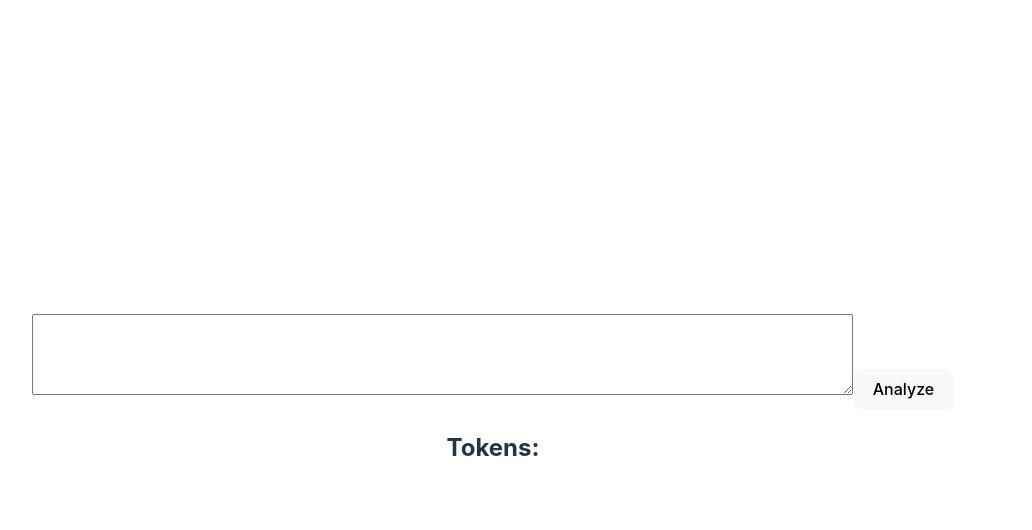
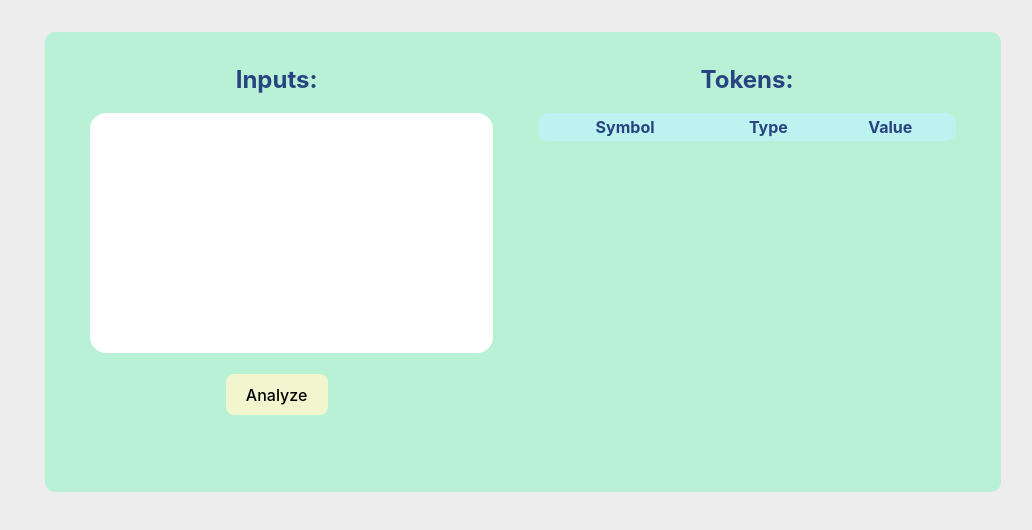
Before and after one commit to ed-corne/ProyectoSemTraductores2, a React (Vite) app: page /complete in a window 1280 px wide. Shown: the top 530 px of the page, without its empty margins (147-1179 px from the left). Built offline with nearby package versions, Linux system fonts and the light colour scheme.

Commit message:
styles added

```diff
--- a/src/components/AnalizadorLexico/CompleteLexico.jsx
+++ b/src/components/AnalizadorLexico/CompleteLexico.jsx
@@ -1,34 +1,47 @@
 import React, { useState } from "react";
 import { analyzeInput } from "./AnalyzeInput";
+import '../../styles/lexicalAn.css';
 //2 hola23 25 24.23 80 + 90-10 mundo 80saludo d 3
 const CompleteLexico = () => {
   const [inputText, setInputText] = useState("");
   const [tokens, setTokens] = useState([]);
 
   return (
-    <>
-      <div>
+    <div className="page">
+    <div className="complete__page">
+      <div className="inputArea">
+      <h2 className="tokensArea__title">Inputs:</h2>
         <textarea
-          cols={100}
-          rows={5}
           value={inputText}
           onChange={(e) => setInputText(e.target.value)}
+          className="inputArea__area"
         ></textarea>
-        <button onClick={() => setTokens(analyzeInput(inputText))}>
+        <button
+          onClick={() => setTokens(analyzeInput(inputText))}
+          className="inputArea__button"
+        >
           Analyze
         </button>
-        <div>
-          <h2>Tokens:</h2>
-          <ul>
-            {tokens.map((token, index) => (
-              <li key={index}>
-                Symbol: {token.symbol}, Value: {token.value}
-              </li>
-            ))}
-          </ul>
-        </div>
       </div>
-    </>
+      <div className="tokensArea">
+        <h2 className="tokensArea__title">Tokens:</h2>
+        <table className="tokenArea__table">
+          <tr className="tokenArea__row">
+            <th className="tokenArea__column">Symbol</th>
+            <th className="tokenArea__column">Type</th>
+            <th className="tokenArea__column">Value</th>
+          </tr>
+          {tokens.map((token, index) => (
+            <tr key={index} className="tokenArea__row">
+              <td className="tokenArea__column">{token.symbol}</td>
+              <td className="tokenArea__column">{token.type}</td>
+              <td className="tokenArea__column">{token.value}</td>
+            </tr>
+          ))}
+        </table>
+      </div>
+    </div>
+    </div>
   );
 };
 
--- a/src/index.css
+++ b/src/index.css
@@ -1,17 +1,17 @@
+*{
+  margin: 0;
+  padding: 0;
+}
 :root {
   font-family: Inter, system-ui, Avenir, Helvetica, Arial, sans-serif;
   line-height: 1.5;
   font-weight: 400;
 
   color-scheme: light dark;
-  color: rgba(255, 255, 255, 0.87);
-  background-color: #242424;
+  color: #f2f2f2;
+  background-color: #2c2c2c;
 
-  font-synthesis: none;
-  text-rendering: optimizeLegibility;
-  -webkit-font-smoothing: antialiased;
-  -moz-osx-font-smoothing: grayscale;
-  -webkit-text-size-adjust: 100%;
+
 }
 #root {
   max-width: 1280px;
@@ -63,13 +63,13 @@ button:focus-visible {
 
 @media (prefers-color-scheme: light) {
   :root {
-    color: #213547;
-    background-color: #ffffff;
+    color: #0d0f36;
+    background-color: #ededed;
   }
   a:hover {
-    color: #747bff;
+    color: #69d2cd;
   }
   button {
-    background-color: #f9f9f9;
+    background-color: #f1f6ce;
   }
 }
--- a/src/pages/Home.jsx
+++ b/src/pages/Home.jsx
@@ -1,14 +1,21 @@
-import React from 'react'
-import { Link } from 'react-router-dom'
-
+import React from "react";
+import { Link } from "react-router-dom";
+import "../styles/home.css";
 const Home = () => {
   return (
-    <div>
-      <Link to="/mini" >Mini</Link>
-      <br />
-      <Link to="/complete" >complete</Link>
+    <div className="homePage">
+      <h1 className="homePage__title">Lexical analyzer</h1>
+      <div className="homePage__menu">
+        <Link to="/mini" className="homePage__link">
+          Mini
+        </Link>
+
+        <Link to="/complete" className="homePage__link">
+          complete
+        </Link>
+      </div>
     </div>
-  )
-}
+  );
+};
 
-export default Home
+export default Home;
--- /dev/null
+++ b/src/styles/home.css
@@ -0,0 +1,35 @@
+.homePage {
+  height: 100vh;
+  display: flex;
+  flex-direction: column;
+  flex-wrap: wrap;
+  justify-content: center;
+  align-items: center;
+}
+.homePage__title{
+  color: #294380;
+}
+
+.homePage__menu {
+    width: 35rem;
+    height: 30rem;
+    background-color: #b9f1d6;
+    display: flex;
+    flex-direction: column;
+    flex-wrap: wrap;
+    justify-content: center;
+    align-items: center;
+    border-radius: .625rem;
+}
+
+.homePage__link{
+    width: 70%;
+    height: 10%;
+    background-color: #f1f6ce;
+    margin: 16px;
+    border-radius: .625rem;
+    text-decoration: none;
+    color: #69d2cd;
+    padding: .625rem;
+    font-size: 1.5rem;
+}
--- /dev/null
+++ b/src/styles/lexicalAn.css
@@ -0,0 +1,55 @@
+.page {
+  height: 100vh;
+  width: 70vw;
+  display: flex;
+  flex-direction: column;
+  flex-wrap: wrap;
+  justify-content: start;
+  align-items: center;
+}
+
+.complete__page {
+  width: 100%;
+  min-height: 50%;
+  background-color: #b9f1d6;
+  display: flex;
+  flex-direction: row;
+  flex-wrap: wrap;
+  justify-content: space-between;
+  align-items: start;
+  border-radius: 0.625rem;
+  padding: 1.875rem;
+}
+
+.inputArea {
+  width: 45%;
+}
+
+.inputArea__area {
+    width: 100%;
+    height: 30vh;
+    resize: none;
+    border-radius: 1rem;
+    border: none;
+    margin: 15px;
+
+  }
+
+.tokensArea {
+  width: 50%;
+  display: flex;
+  flex-direction: column;
+}
+
+.tokensArea__title{
+    color: #294380;
+
+}
+
+.tokenArea__table{
+    text-align: center;
+    color: #294380;
+    background-color: #bcf2ef;
+    margin: 15px;
+    border-radius: .625rem;
+}
```
